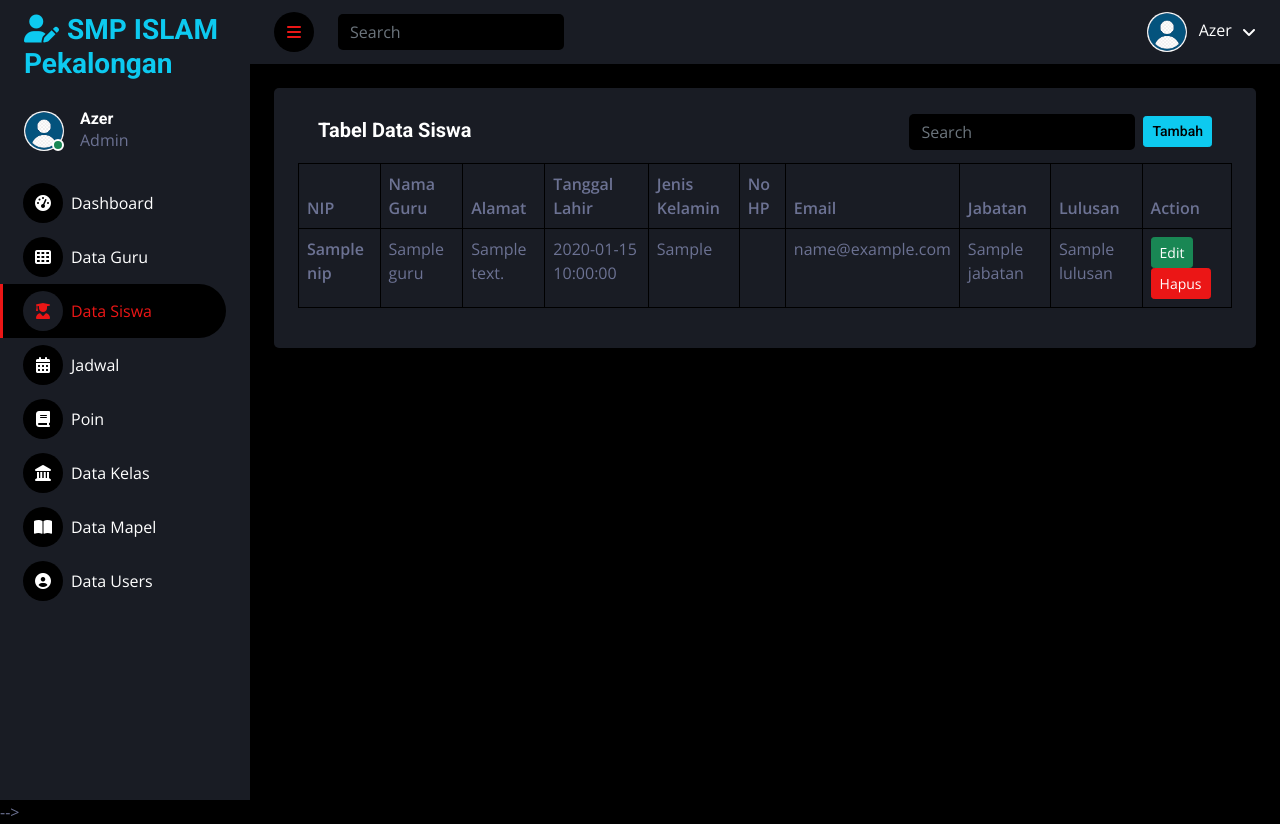
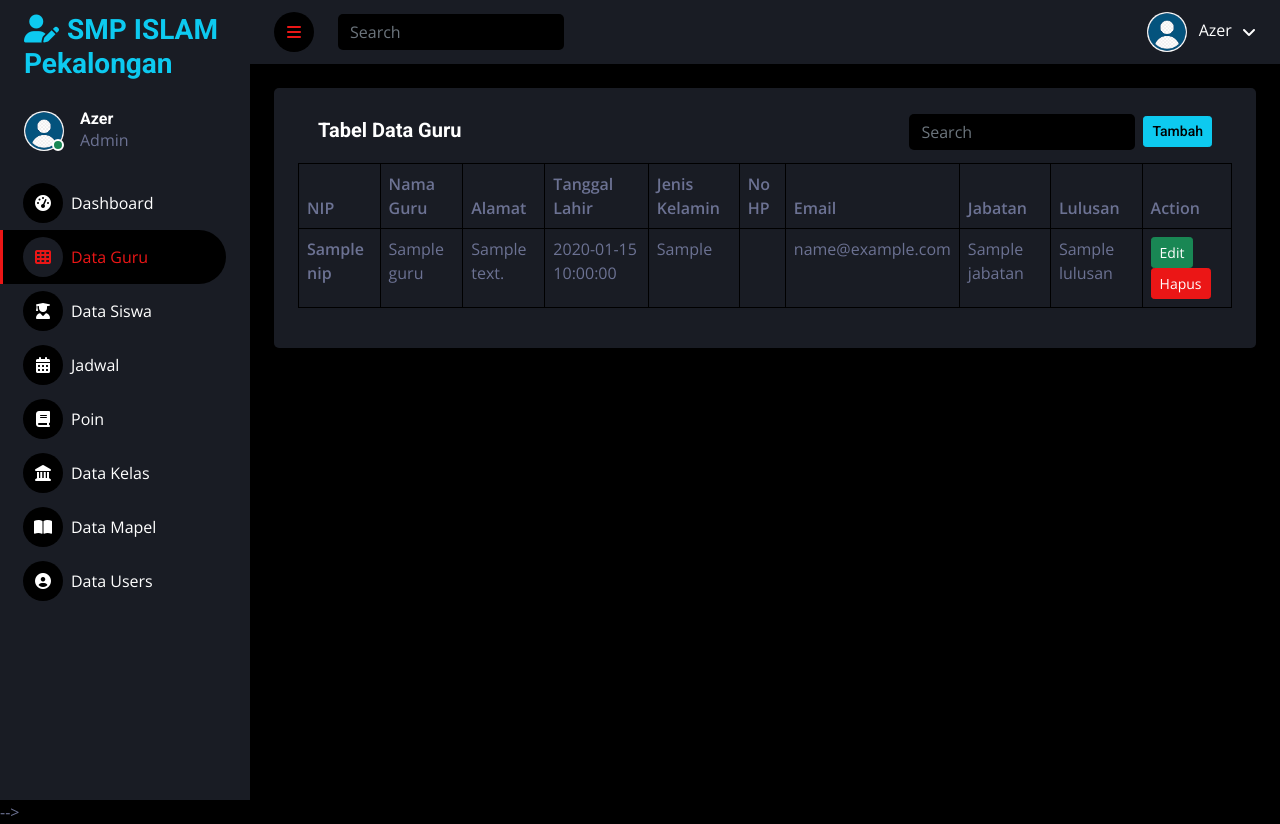
Before and after one commit to anamK4923/sempis_ci4, a CodeIgniter 4 app: template app/Views/dataGuru/index.php in a window 1280 px wide. Run offline with PHP 8.4 and a stand-in for CodeIgniter, Linux system fonts and the light colour scheme; the template is opened without the code that fills it: most values are stand-ins (such as "Sample title", 1, 10 or a date in 2020); some libraries are stand-ins or nearby versions.

Commit message:
Memperbaiki Data Guru

```diff
--- a/app/Controllers/DataGuru.php
+++ b/app/Controllers/DataGuru.php
@@ -16,7 +16,7 @@ class DataGuru extends BaseController
     {
         $data = [
             'title' => 'Data Guru',
-                                          'siswa' => $this->dataGuruModel->getGuru()
+            'guru' => $this->dataGuruModel->getGuru()
         ];
 
         return view('dataGuru/index', $data);
--- a/app/Views/dataGuru/index.php
+++ b/app/Views/dataGuru/index.php
@@ -10,8 +10,8 @@
                             <a href="element.html" class="dropdown-item">Other Elements</a>
                         </div>
                     </div> -->
-<a href="/" class="nav-item nav-link"><i class="fa fa-th me-2"></i>Data Guru</a>
-<a href="/siswa" class="nav-item nav-link active"><i class="fa-solid fa-user-graduate me-2"></i>Data Siswa</a>
+<a href="/" class="nav-item nav-link active"><i class="fa fa-th me-2"></i>Data Guru</a>
+<a href="/siswa" class="nav-item nav-link"><i class="fa-solid fa-user-graduate me-2"></i>Data Siswa</a>
 <a href="/" class="nav-item nav-link"><i class="fa-solid fa-calendar-days me-2"></i>Jadwal</a>
 <a href="/" class="nav-item nav-link"><i class="fa-solid fa-book me-2"></i>Poin</a>
 <a href="/" class="nav-item nav-link"><i class="fa-solid fa-landmark me-2"></i>Data Kelas</a>
@@ -36,7 +36,7 @@
     <div class="col-12">
         <div class="bg-secondary rounded h-100 p-4">
             <div class="headerTable mb-2">
-                                                        <h5>Tabel Data Siswa</h5>
+                <h5>Tabel Data Guru</h5>
                 <div class="headerHelp d-flex align-items-center flex-row gap-2">
                     <form class="d-none d-md-flex ms-4">
                         <!-- <i class="fa-solid fa-magnifying-glass" style="color: #005eff;"></i> -->
--- a/app/Views/landingPage/index.php
+++ b/app/Views/landingPage/index.php
@@ -10,7 +10,7 @@
                             <a href="element.html" class="dropdown-item">Other Elements</a>
                         </div>
                     </div> -->
-<a href="/" class="nav-item nav-link"><i class="fa fa-th me-2"></i>Data Guru</a>
+<a href="/guru" class="nav-item nav-link"><i class="fa fa-th me-2"></i>Data Guru</a>
 <a href="/siswa" class="nav-item nav-link"><i class="fa-solid fa-user-graduate me-2"></i>Data Siswa</a>
 <a href="/" class="nav-item nav-link"><i class="fa-solid fa-calendar-days me-2"></i>Jadwal</a>
 <a href="/" class="nav-item nav-link"><i class="fa-solid fa-book me-2"></i>Poin</a>
```
Also changed, not shown: app/Models/DataGuruModel.php (indentation only). Lines whose indentation alone changed are shown as unchanged.
